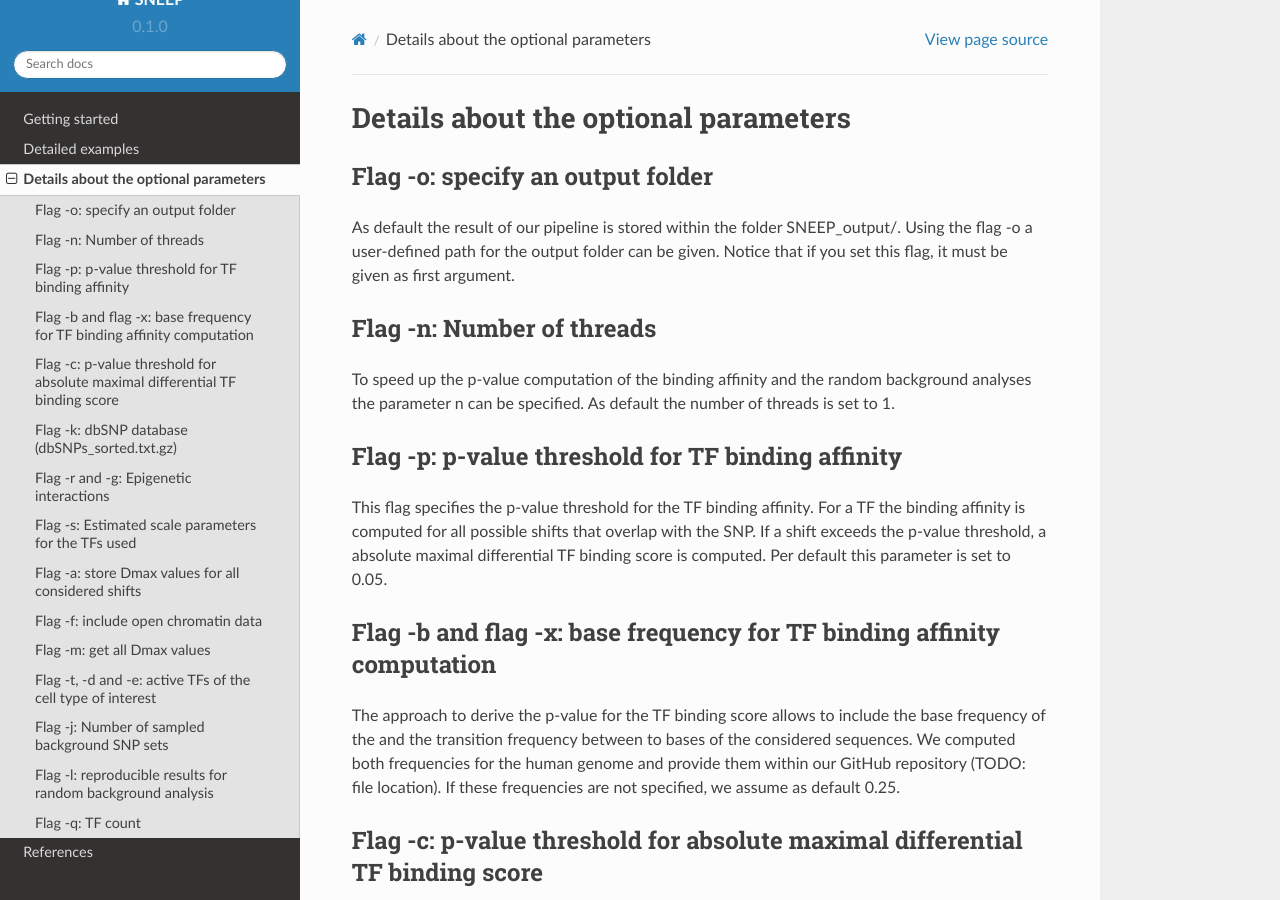
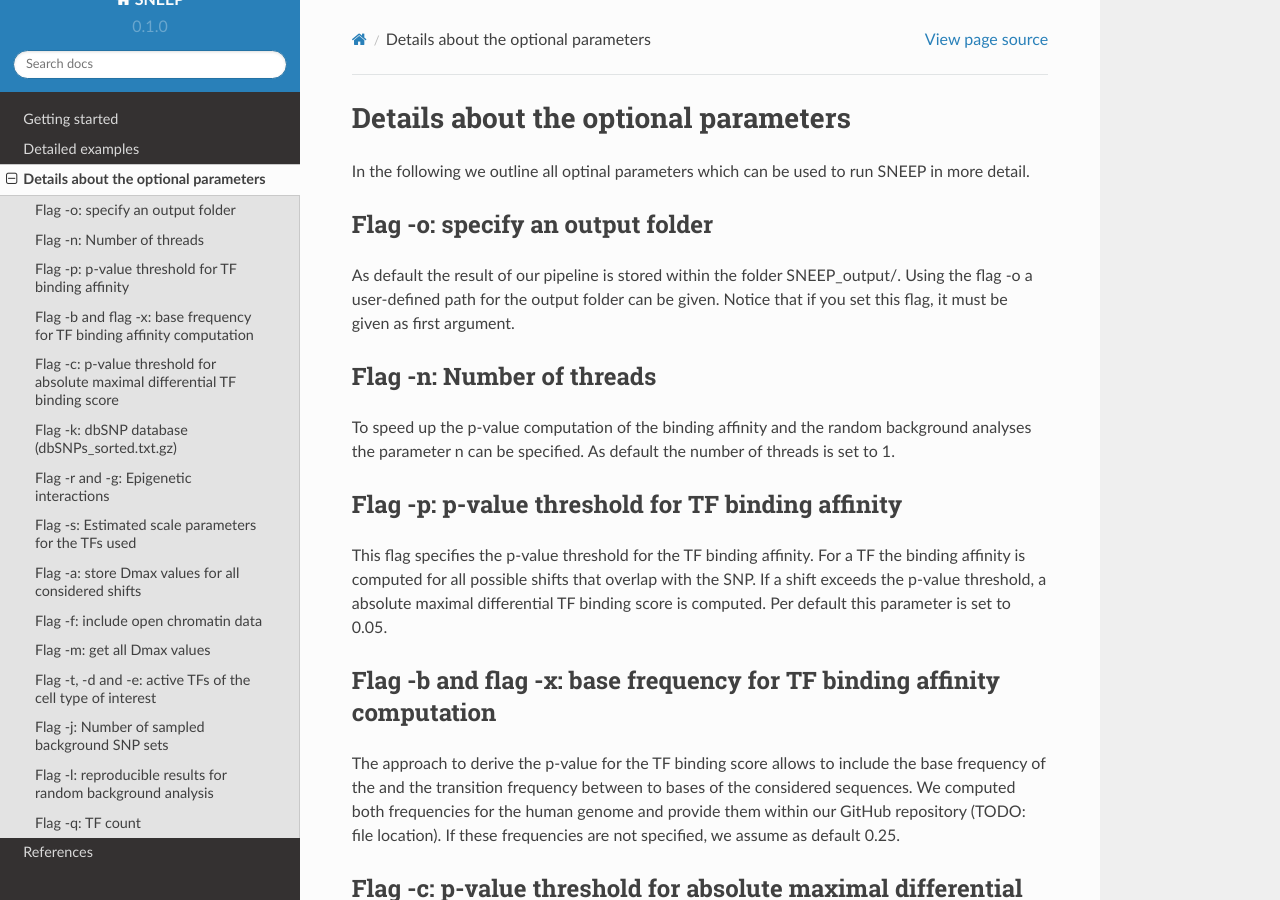
Before and after one commit to SchulzLab/SNEEP, a Sphinx documentation site: the page built from docs/detailsInput.rst, in a window 1280 px wide and 900 px high. Built offline with Sphinx 7.4.7 and the Read the Docs theme 2.0.0, drawn with Linux system fonts in a browser that asks for light colours; pages that are not in the unit, such as notebooks, are missing from menus.

Commit message:
Update detailsInput.rst

```diff
--- a/docs/detailsInput.rst
+++ b/docs/detailsInput.rst
@@ -2,6 +2,8 @@
 =======================================
 Details about the optional parameters
 =======================================
+
+In the following we outline all optinal parameters which can be used to run SNEEP in more detail.
 
 Flag -o: specify an output folder
 ===================================
```
